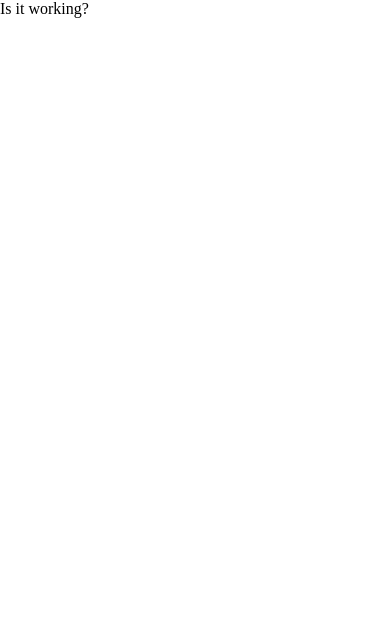
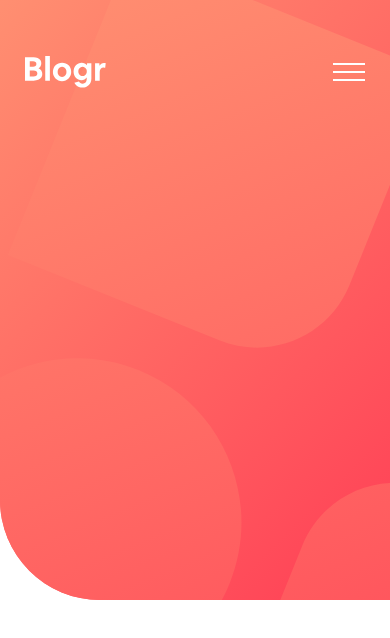
Before and after one commit to vanderms/blogr-landing-page, a Next.js app: page / in a window 390 px wide. Shown: the top 638 px of the page. Built offline with nearby package versions, Linux system fonts and the light colour scheme.

Commit message:
implement navbar mobile design

```diff
--- /dev/null
+++ b/components/navbar/dropdown-list.tsx
@@ -0,0 +1,24 @@
+import { useState } from 'react';
+
+const DropdownList: React.FC<{ label: string }> = ({ label, children }) => {
+  const [dataState, setDataState] = useState<string>('closed');
+
+  const opposite = dataState === 'closed' ? 'open' : 'closed';
+
+  return (
+    <li className="dropdown-list">
+      <p
+        className="dropdown-label"
+        data-state={dataState}
+        onClick={() => setDataState(() => opposite)}
+      >
+        {label}
+      </p>
+      <ul className="navlinks-depth-2" data-state={dataState}>
+        {children}
+      </ul>
+    </li>
+  );
+};
+
+export default DropdownList;
--- /dev/null
+++ b/components/navbar/navbar.tsx
@@ -0,0 +1,51 @@
+import Link from 'next/link';
+import NavlinkItem from './navlink-item';
+import { useState } from 'react';
+import DropdownList from './dropdown-list';
+
+export default function Navbar() {
+  const [dataState, setDataState] = useState<string>('closed');
+
+  const opposite = dataState === 'closed' ? 'open' : 'closed';
+
+  return (
+    <nav className="nv-navbar" data-state={dataState}>
+      <Link href="/">
+        <a className="logo-link" aria-label="Homepage">
+          <img src="/images/logo.svg" alt="" className="logo" />
+        </a>
+      </Link>
+      <ul className="navlinks" data-state={dataState}>
+        <DropdownList label="Product">
+          <NavlinkItem href="/" text="Overview" />
+          <NavlinkItem href="/" text="Pricing" />
+          <NavlinkItem href="/" text="Marketplace" />
+          <NavlinkItem href="/" text="Features" />
+          <NavlinkItem href="/" text="Integrations" />
+        </DropdownList>
+
+        <DropdownList label="Company">
+          <NavlinkItem href="/" text="About" />
+          <NavlinkItem href="/" text="Team" />
+          <NavlinkItem href="/" text="Blog" />
+          <NavlinkItem href="/" text="Careers" />
+        </DropdownList>
+
+        <DropdownList label="Connect">
+          <NavlinkItem href="/" text="Contact" />
+          <NavlinkItem href="/" text="Newsletter" />
+          <NavlinkItem href="/" text="LinkedIn" />
+        </DropdownList>
+
+        <NavlinkItem href="/" text="Login" className="cta-secondary" />
+        <NavlinkItem href="/" text="Sign Up" className="cta-primary" />
+      </ul>
+      <button
+        className="toggle-menu"
+        aria-label="toggle menu"
+        onClick={() => setDataState(() => opposite)}
+        data-state={dataState}
+      ></button>
+    </nav>
+  );
+}
--- /dev/null
+++ b/components/navbar/navlink-item.tsx
@@ -0,0 +1,17 @@
+import Link from 'next/link';
+
+interface Props {
+  text: string;
+  href: string;
+  className?: string;
+}
+
+export default function NavlinkItem({ text, href, className }: Props) {
+  return (
+    <li>
+      <Link href={href}>
+        <a className={className ?? 'navlink'}>{text}</a>
+      </Link>
+    </li>
+  );
+}
--- /dev/null
+++ b/components/section-hero/section-hero.tsx
@@ -0,0 +1,29 @@
+import Link from 'next/link';
+
+export default function SectionHero() {
+  return (
+    <header className="nv-section-hero">
+      <picture className="bg-picture">
+        <source
+          media="(min-width: 1120px)"
+          srcSet="/images/bg-pattern-intro-desktop.svg"
+        />
+        <img
+          src="/images/bg-pattern-intro-mobile.svg"
+          alt=""
+          className="bg-pattern"
+        />
+      </picture>
+      <h1 className="title">A modern publishing platform</h1>
+      <p className="text">Grow your audience and build your online brand</p>
+      <div className="cta-container">
+        <Link href="/">
+          <a className="cta-primary">Start for Free</a>
+        </Link>
+        <Link href="/">
+          <a className="cta-secondary">Learn More</a>
+        </Link>
+      </div>
+    </header>
+  );
+}
--- a/pages/index.tsx
+++ b/pages/index.tsx
@@ -1,5 +1,7 @@
 import type { NextPage } from 'next';
 import Head from 'next/head';
+import Navbar from '../components/navbar/navbar';
+import SectionHero from '../components/section-hero/section-hero';
 
 const Home: NextPage = () => {
   return (
@@ -13,7 +15,11 @@ const Home: NextPage = () => {
         />
         <title>Frontend Mentor | [Blogr]</title>
       </Head>
-      <main>Is it working?</main>
+     <Navbar/>
+     <main>
+     <SectionHero/>
+     </main>
+
     </>
   );
 };
--- a/styles/_html.scss
+++ b/styles/_html.scss
@@ -1,4 +1,3 @@
-@use './mixins' as *;
 @import url('https://fonts.googleapis.com/css2?family=Overpass:wght@300;600&family=Ubuntu:wght@400;500;700&display=swap');
 
 *,
--- a/styles/_mixins.scss
+++ b/styles/_mixins.scss
@@ -5,7 +5,7 @@
 $breakpoints: (
   mobile: 350px,
   tablet: 720px,
-  laptop: 1200px,
+  laptop: 1120px,
   desktop: 1520px,
 );
 
--- a/styles/_navbar.scss
+++ b/styles/_navbar.scss
@@ -0,0 +1,160 @@
+@use 'sass:math';
+
+.nv-navbar {
+  margin: 56px math.percentage(math.div(24, 375)) 0px;
+  position: relative;
+  z-index: 999;
+  height: 32px;
+  display: flex;
+  justify-content: space-between;
+  align-items: center;
+
+  .logo-link {
+    display: block;
+
+    .logo {
+      height: 32px;
+      width: auto;
+    }
+  }
+
+  .toggle-menu {
+    border: none;
+    background-color: transparent;
+    cursor: pointer;
+
+    &::before {
+      content: '';
+      display: block;
+      background-image: url(/images/icon-hamburger.svg);
+      background-size: none;
+      background-position: left center;
+      background-repeat: no-repeat;
+      width: 32px;
+      height: 32px;
+    }
+
+    &[data-state='open']::before {
+      background-image: url(/images/icon-close.svg);
+    }
+  }
+
+  .navlinks[data-state='closed'] {
+    max-height: 0;
+    padding: 0;
+    overflow: hidden;
+  }
+
+  .navlinks[data-state='open'] {
+    max-height: calc(100vh - 125px);
+    overflow-y: auto;
+  }
+
+  .navlinks {
+    position: fixed;
+    top: 125px;
+    width: min(86.4%, 324px);
+    margin-left: max(0px, calc(86.4% - 324px));
+    float: right;
+
+    transition: all 0.25s;
+
+    display: flex;
+    flex-direction: column;
+    align-items: center;
+    gap: 24px;
+    background-color: white;
+    box-shadow: 0px 20px 40px rgba(0, 0, 0, 0.243444);
+    border-radius: 5px;
+    padding: 24px 0 32px;
+  }
+
+  .dropdown-list {
+    width: 85.18%;
+    display: flex;
+    flex-direction: column;
+    align-items: center;
+  }
+
+  .dropdown-label {
+    font-family: $overpass;
+    font-weight: 600;
+    font-size: 18px;
+    line-height: 28px;
+    color: #1f3e5a;
+    display: flex;
+    align-items: center;
+    gap: 8px;
+
+    &::after {
+      content: '';
+      width: 10px;
+      height: 5px;
+      margin-top: -3px;
+      background-image: url(/images/icon-arrow-dark.svg);
+      background-repeat: no-repeat;
+      background-size: contain;
+      background-position: center;
+    }
+
+    &[data-state='open'] {
+      color: rgba(31, 62, 90, 0.75);
+      &::after {
+        transform: rotate(180deg);
+      }
+    }
+  }
+
+  .navlinks-depth-2 {
+    margin-top: 24px;
+    overflow: hidden;
+    transition: all 0.25s;
+    background: rgba(45, 46, 64, 0.08);
+    width: 100%;
+    border-radius: 5px;
+    display: flex;
+    flex-direction: column;
+    align-items: center;
+    gap: 12px;
+    padding: 17px 0 25px;
+
+    &[data-state='closed'] {
+      max-height: 0;
+      padding: 0;
+      margin: 0;
+    }
+
+    &[data-state='open'] {
+      max-height: 300px;
+    }
+  }
+
+  .navlink {
+    font-family: $overpass;
+    font-weight: 600;
+    font-size: 16px;
+    line-height: 28px;
+    color: #1f3e5a;
+    opacity: 0.75;
+  }
+
+  .cta-secondary {
+    font-family: $overpass;
+    font-weight: 600;
+    font-size: 18px;
+    line-height: 28px;
+    color: #1f3e5a;
+  }
+
+  .cta-primary {
+    background: linear-gradient(135deg, #ff8f71 0%, #ff3e55 100%);
+    border-radius: 28px;
+    padding: 15px 40px;
+    font-family: $ubuntu;
+    font-weight: 700;
+    font-size: 16px;
+    line-height: 18px;
+    color: #ffffff;
+    display: block;
+  }
+}
--- /dev/null
+++ b/styles/_section-hero.scss
@@ -0,0 +1,20 @@
+.nv-section-hero {
+  .bg-picture {
+    position: absolute;
+    background: linear-gradient(135deg, #ff8f71 0%, #ff3e55 100%);
+    border-radius: 0px 0px 0px 100px;
+    top: 0;
+    left: 0;
+    width: 100%;
+    height: 600px;
+    overflow: hidden;
+
+    .bg-pattern {
+      position: absolute;
+      width: 100%;
+      height: 100%;
+      object-fit: none;
+      object-position: 36% 34%;
+    }
+  }
+}
--- a/styles/index.scss
+++ b/styles/index.scss
@@ -1,3 +1,4 @@
-@use './mixins';
-@use './html';
-@use './navbar';
+@import './mixins';
+@import './html';
+@import './navbar';
+@import './section-hero';
```
